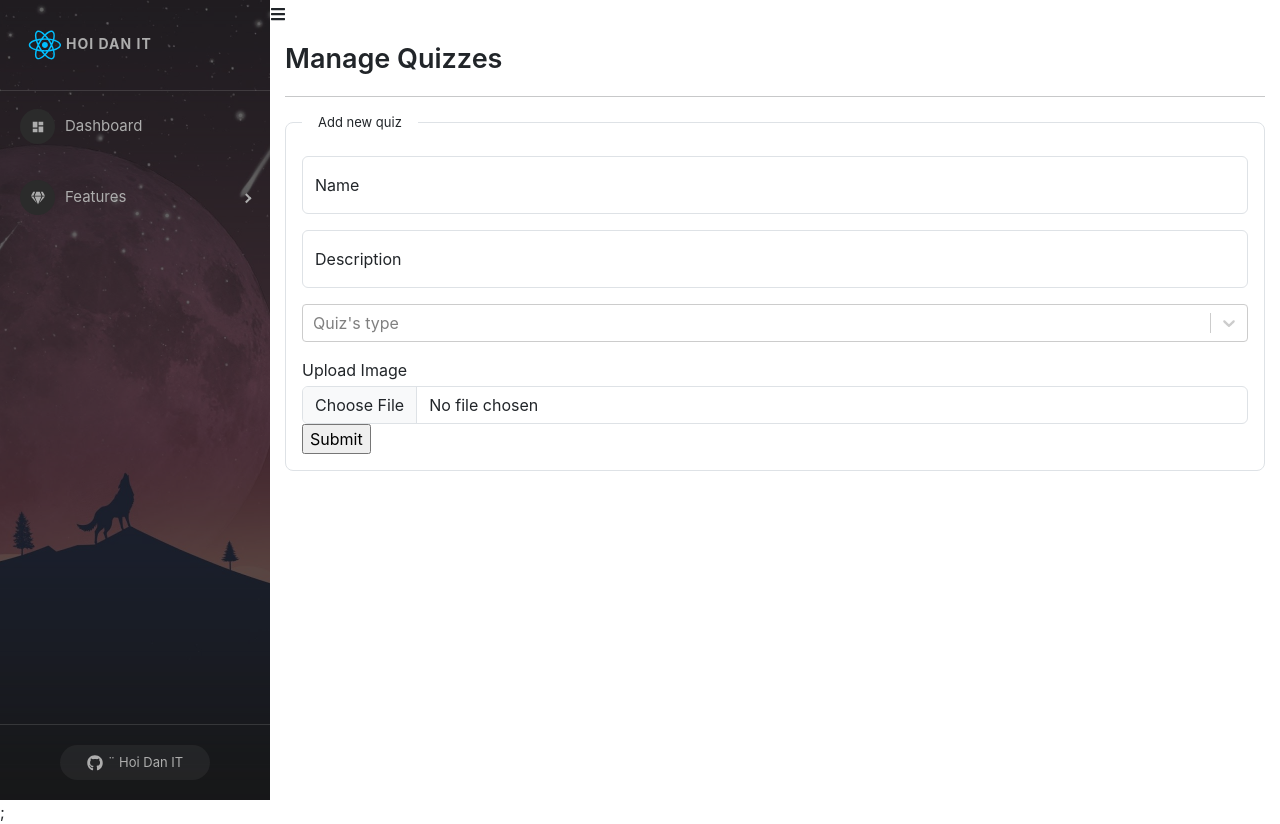
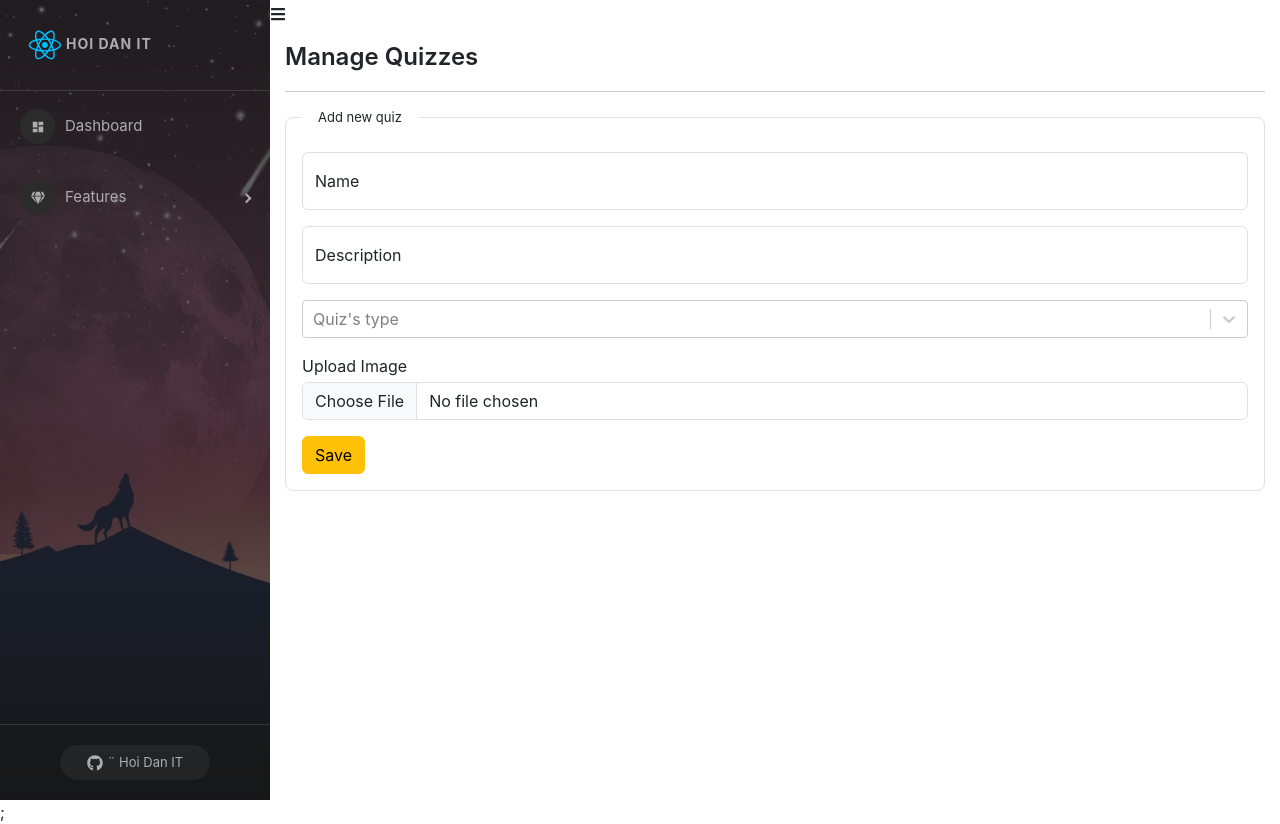
Before and after one commit to pcltuan7103/demo-react, a React (Create React App) app: page /admins/manage-quizzes in a window 1280 px wide. Built offline with nearby package versions, Linux system fonts and the light colour scheme.

Commit message:
Call API Create Quiz

```diff
--- a/src/components/Admin/Content/Quiz/ManageQuiz.js
+++ b/src/components/Admin/Content/Quiz/ManageQuiz.js
@@ -1,6 +1,8 @@
 import React, { useState } from "react";
 import "./ManageQuiz.scss";
 import Select from "react-select";
+import { postCreateNewQuiz } from "../../../../services/apiServices";
+import { toast } from "react-toastify";
 
 const options = [
   { value: "EASY", label: "EASY" },
@@ -11,10 +13,32 @@ const options = [
 const ManageQuiz = (props) => {
   const [name, setName] = useState("");
   const [description, setDescription] = useState("");
-  const [type, setType] = useState("EASY");
-  const [image, setimage] = useState("");
+  const [type, setType] = useState("");
+  const [image, setImage] = useState("");
 
-  const handleChangeFile = (event) => {};
+  const handleChangeFile = (event) => {
+    if (event.target && event.target.files && event.target.files[0]) {
+      setImage(event.target.files[0]);
+    } else {
+    }
+  };
+
+  const handleSubmitAddQuiz = async () => {
+    if (!name || !description) {
+      toast.error("Name/Description is required!");
+      return;
+    }
+    let res = await postCreateNewQuiz(description, name, type?.value, image);
+    if (res && res.EC === 0) {
+      toast.success(res.EM);
+      setName("");
+      setDescription("");
+      setImage(null);
+    } else {
+      toast.error(res.EM);
+    }
+  };
+
   return (
     <div className="quiz-container">
       <div className="title">Manage Quizzes</div>
@@ -48,10 +72,8 @@ const ManageQuiz = (props) => {
           </div>
           <div className="my-3">
             <Select
-              value={type}
-              onChange={(event) => {
-                setType(event.target.value);
-              }}
+              defaultValue={type}
+              onChange={setType}
               options={options}
               placeholder="Quiz's type"
             />
@@ -66,7 +88,16 @@ const ManageQuiz = (props) => {
               }}
             />
           </div>
-          <input type="submit" value="Submit" />
+          <div>
+            <button
+              onClick={() => {
+                handleSubmitAddQuiz();
+              }}
+              className="btn btn-warning mt-3"
+            >
+              Save
+            </button>
+          </div>
         </fieldset>
       </div>
       <div className="list"></div>
--- a/src/components/Admin/Content/Quiz/ManageQuiz.scss
+++ b/src/components/Admin/Content/Quiz/ManageQuiz.scss
@@ -2,7 +2,7 @@
   padding: 15px;
 
   .title {
-    font-size: 27px;
+    font-size: 24px;
     font-weight: 600;
   }
 
--- a/src/services/apiServices.js
+++ b/src/services/apiServices.js
@@ -61,6 +61,16 @@ const postSubmitQuiz = (data) => {
   return axios.post(`/api/v1/quiz-submit`, { ...data });
 };
 
+const postCreateNewQuiz = (description, name, difficulty, quizImage) => {
+  const data = new FormData();
+  data.append("description", description);
+  data.append("name", name);
+  data.append("difficulty", difficulty);
+  data.append("quizImage", quizImage);
+
+  return axios.put("api/v1/quiz", data);
+};
+
 export {
   postAddNewUser,
   getAllUsers,
@@ -72,4 +82,5 @@ export {
   getQuizByUser,
   getDataQuiz,
   postSubmitQuiz,
+  postCreateNewQuiz,
 };
```
